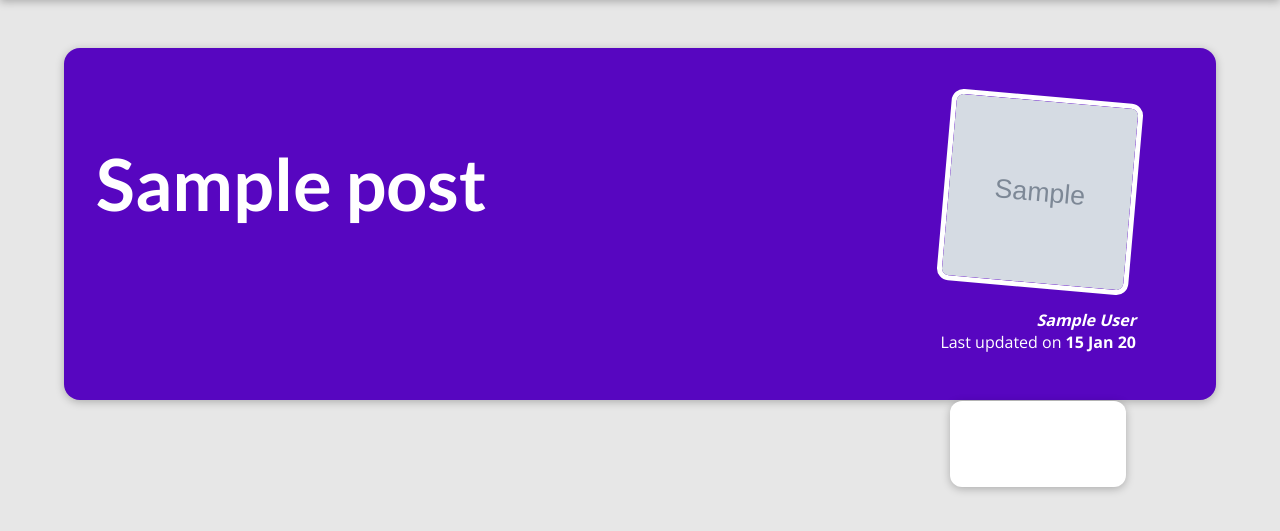
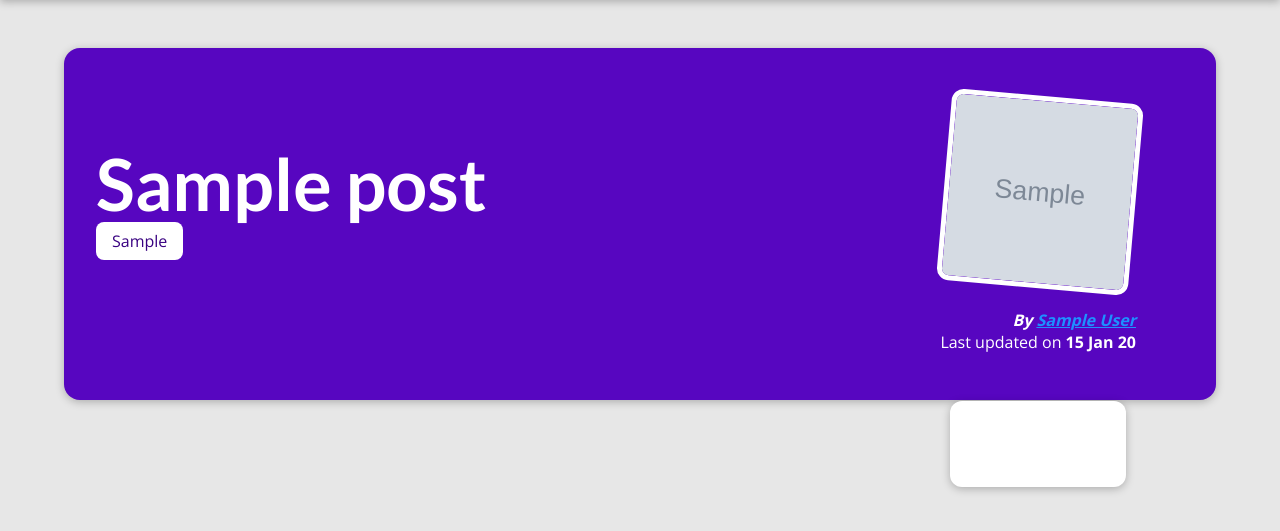
Before and after one commit to MateuszKrolik/DJ-BLOG, a Django app: a page that uses blog/templates/blog/post-detail.html in a window 1280 px wide. Shown: the part 80-611 px from the top of the page. Run offline with Django 5.2, Linux system fonts and the light colour scheme; tables that the repository leaves empty hold one stand-in row (values such as "Sample post"); grey boxes marked "Sample" are stand-in pictures.

Commit message:
🦄 22nd Commit
Implemented author email link in post detail view.
Styled author link and tags.
Added functionality to loop through and display post tags.
Fixed styling issues in post-detail.css.

```diff
--- a/blog/static/blog/post-detail.css
+++ b/blog/static/blog/post-detail.css
@@ -22,6 +22,7 @@ body {
   #summary h2 {
     color: white;
     font-size: 4.5rem;
+    margin-bottom: 0.25rem;
   }
 
   #summary article {
@@ -47,6 +48,9 @@ body {
     font-weight: bold;
   }
 
+  #summary a {
+    color: dodgerblue;}
+
   #summary time {
     font-weight: bold;
   }
@@ -60,3 +64,10 @@ body {
     border-radius: 12px;
     box-shadow: 0 2px 8px rgba(0, 0, 0, 0.25);
   }
+
+  .tag {
+    background-color: white;
+    color: #390281;
+    padding: 0.5rem 1rem;
+    border-radius: 8px;
+  }
--- a/blog/templates/blog/post-detail.html
+++ b/blog/templates/blog/post-detail.html
@@ -12,9 +12,14 @@
 {% block content %}
     <section id="summary">
         <h2>{{post.title}}</h2>
+        <div>
+            {%for tag in post_tags%}
+                <span class="tag">{{tag.caption}}</span>
+            {%endfor%}
+        </div>
         <article>
             <img src="{% static "blog/images/"|add:post.image_name %}" alt="{{post.title}}" />
-            <address>{{post.author}}</address>
+            <address>By <a href="mailto:{{post.author.email_address}}">{{post.author}}</a></address>
             <div>
                 Last updated on <time>{{post.date|date:"d M y"}}</time>
             </div>
--- a/blog/views.py
+++ b/blog/views.py
@@ -19,5 +19,6 @@ def posts(request):
 def post_detail(request, slug):
     indentified_post = get_object_or_404(Post, slug=slug)
     return render(request, "blog/post-detail.html", {
-        "post": indentified_post
+        "post": indentified_post,
+        "post_tags": indentified_post.tags.all()
     })
```
